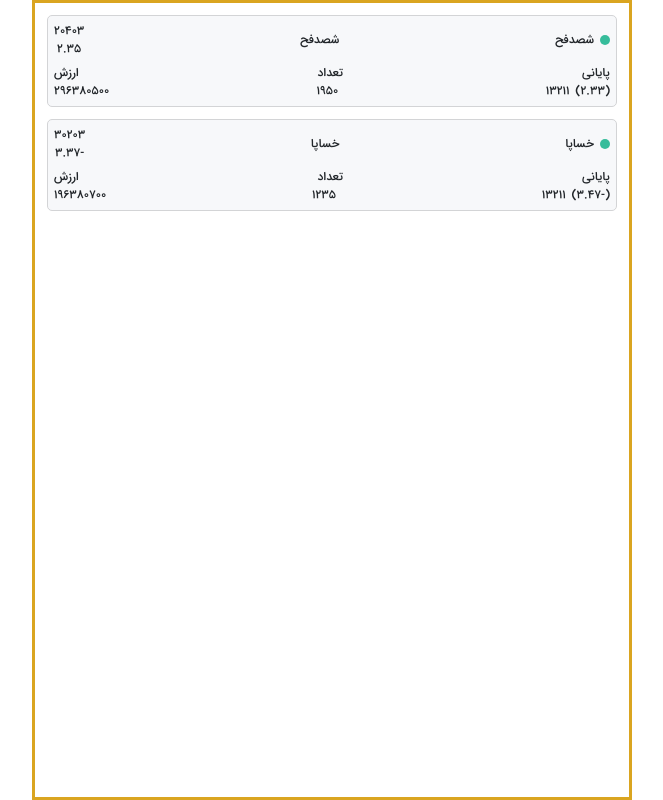
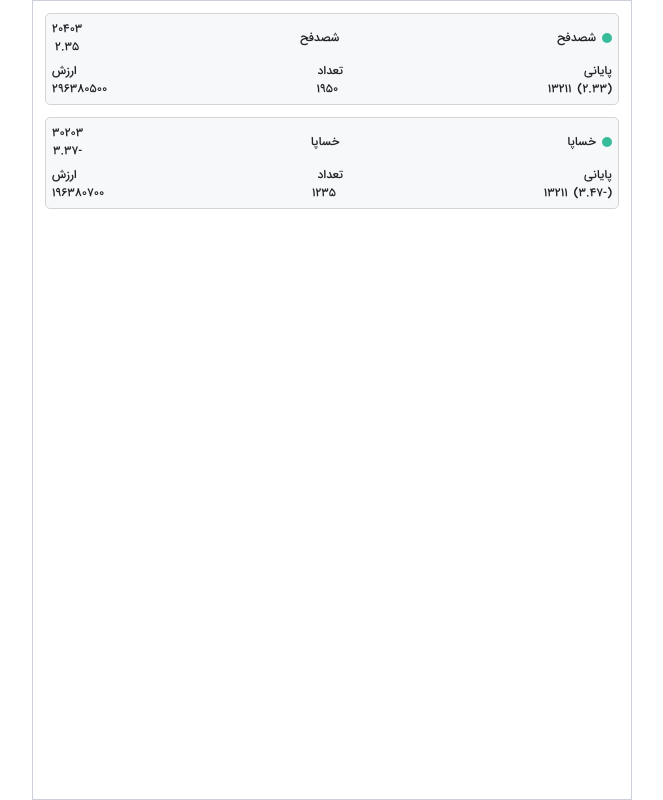
Before and after one commit to KiaShamaei/r-ak-1400, a React (Create React App) app: page / in a window 1280 px wide. Shown: the whole page, without its empty margins (308-971 px from the left). Built offline with nearby package versions, Linux system fonts and the light colour scheme; no server answers.

Commit message:
Set min-width for wrapper

```diff
--- a/src/App.scss
+++ b/src/App.scss
@@ -3,6 +3,9 @@
 .app-container {
     width: 100%;
     height: 100%;
+    min-width: $dim-width-min;
     max-width: $dim-width-max;
     max-height: $dim-height-max;
+    border: 1px solid #ccd0d9;
+    overflow-x: auto;
 }
--- a/src/assets/scss/_dimensions.scss
+++ b/src/assets/scss/_dimensions.scss
@@ -1,4 +1,5 @@
 $dim-font-base: 12px;
 
+$dim-width-min: 320px;
 $dim-width-max: 600px;
-$dim-height-max: 100%;
+$dim-height-max: 100vh;
--- a/src/wrapper.js
+++ b/src/wrapper.js
@@ -1,11 +1,9 @@
-import React from 'react'
+import React from 'react';
 
 export const Wrapper = (props) => {
-    return (
-        <div className='d-flex justify-content-center align-items-center main-container '>
-            <div className='app-container br3'>
-                {props.children}
-            </div>
-        </div>
-    )
-}
+  return (
+    <div className='d-flex justify-content-center align-items-center main-container '>
+      <div className='app-container'>{props.children}</div>
+    </div>
+  );
+};
```
